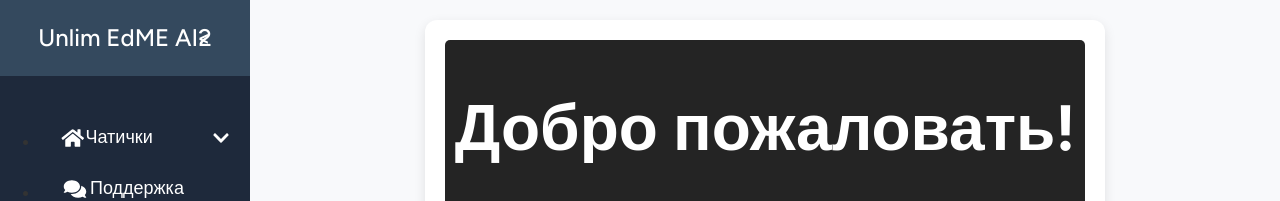
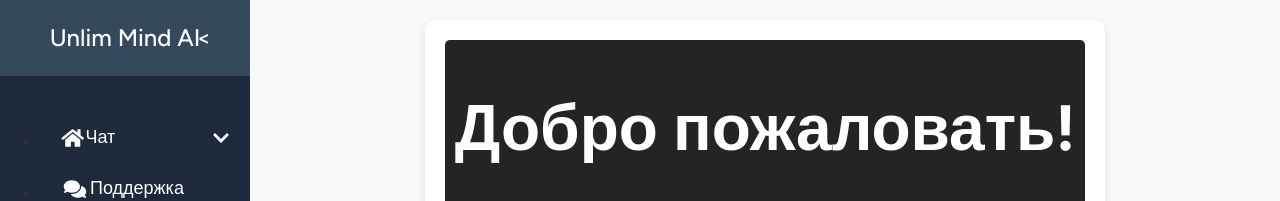
Before and after one commit to Maricvs/CRIDANSE, a React (Vite) app: page / in a window 1280 px wide. Shown: the top 201 px of the page. Built offline with nearby package versions, Linux system fonts and the light colour scheme.

Commit message:
Test 2
Just To be sure

```diff
--- a/src/components/Sidebar.tsx
+++ b/src/components/Sidebar.tsx
@@ -29,7 +29,7 @@ const Sidebar: React.FC = () => {
     <div className={`sidebar ${isCollapsed ? 'collapsed' : ''}`}>
       <div className="sidebar-logo">
         <Link to="/">
-          {!isCollapsed && <span>Unlim EdME AI2</span>}
+          {!isCollapsed && <span>Unlim Mind AI</span>}
         </Link>
         <button onClick={toggleSidebar} className="sidebar-toggle">
           {isCollapsed ? '>' : '<'}
@@ -42,7 +42,7 @@ const Sidebar: React.FC = () => {
               <FaHome className="icon" />
               {!isCollapsed && (
                 <div className="chat-link-content">
-                  <span>Чатички</span>
+                  <span>Чат</span>
                   {isChatListVisible ? <FaChevronUp /> : <FaChevronDown />}
                 </div>
               )}
```
